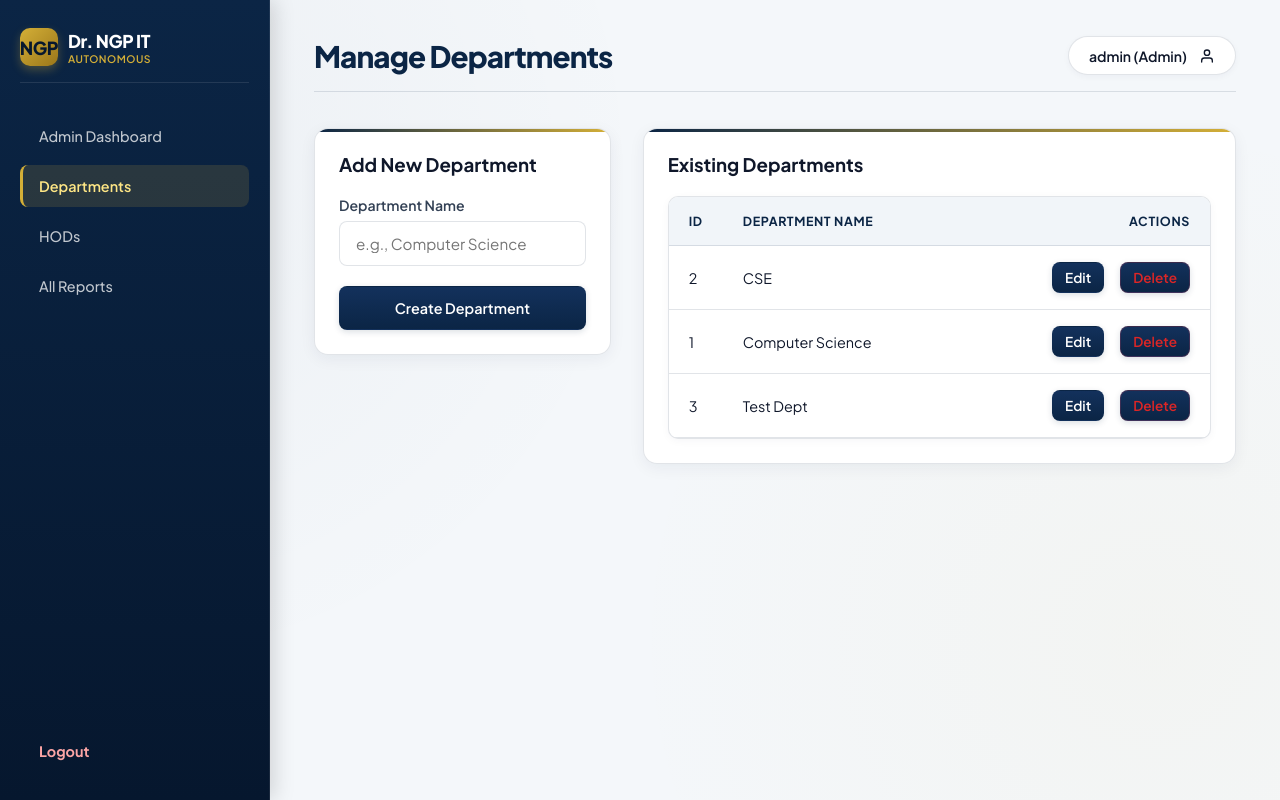
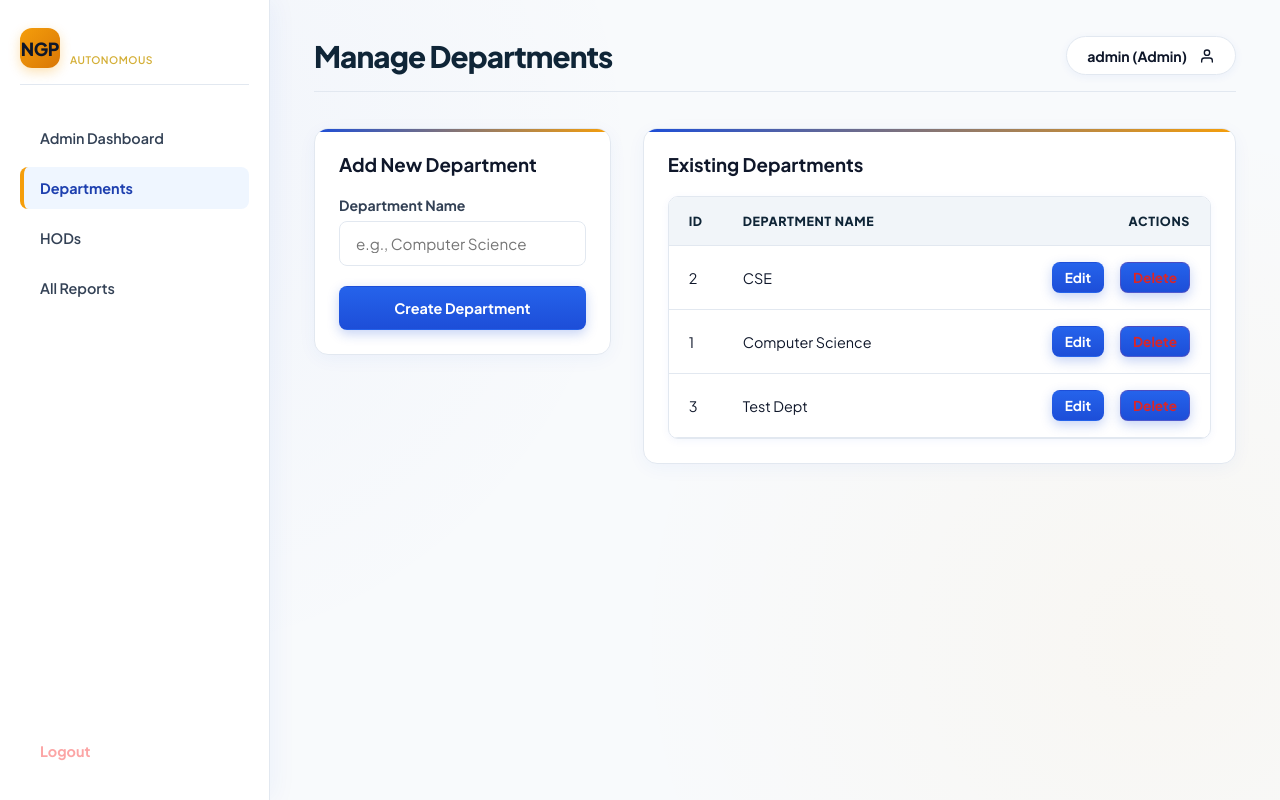
Before and after one commit to ARUN-1-tech/Attendance_System, a Django app: page /adminpanel/departments/ in a window 1280 px wide. Run offline with Django 5.2, Linux system fonts and the light colour scheme; a user stored in the database is signed in; data comes from the database, SQL or seed files in the repository.

Commit message:
style(ui): Update ERP portal to bright color palette and add smooth micro-animations

```diff
--- a/static/css/style.css
+++ b/static/css/style.css
@@ -1,26 +1,27 @@
-/* Dr. NGP Institute of Technology - Django Templates Stylesheet */
+/* Dr. NGP Institute of Technology - Bright Django Templates Stylesheet */
 @import url('https://fonts.googleapis.com/css2?family=Plus+Jakarta+Sans:wght@300;400;500;600;700;800&display=swap');
 
 :root {
-    --ngp-navy: #0B2545;
-    --ngp-navy-deep: #06172E;
-    --ngp-navy-light: #13315C;
-    --ngp-gold: #D4AF37;
-    --ngp-gold-light: rgba(212, 175, 55, 0.15);
+    --ngp-blue: #1D4ED8;
+    --ngp-blue-dark: #1E40AF;
+    --ngp-blue-light: #EFF6FF;
+    --ngp-gold: #F59E0B;
+    --ngp-gold-dark: #D97706;
+    --ngp-gold-light: #FEF3C7;
 
-    --bg-main: #F4F7FA;
+    --bg-main: #F8FAFC;
     --bg-secondary: #ffffff;
-    --card-bg: rgba(255, 255, 255, 0.95);
-    --border-overlay: rgba(11, 37, 69, 0.12);
-    --border-gold: rgba(212, 175, 55, 0.4);
+    --card-bg: #ffffff;
+    --border-overlay: #E2E8F0;
+    --border-gold: #FCD34D;
 
     --text-primary: #0F172A;
     --text-secondary: #334155;
     --text-muted: #64748B;
 
-    --accent: #0B2545;
-    --accent-hover: #13315C;
-    --accent-glow: rgba(11, 37, 69, 0.15);
+    --accent: #1D4ED8;
+    --accent-hover: #1E40AF;
+    --accent-glow: rgba(29, 78, 216, 0.15);
     --success: #059669;
     --danger: #DC2626;
 
@@ -42,20 +43,32 @@ body {
     display: flex;
     overflow-x: hidden;
     background-image:
-        radial-gradient(circle at 10% 20%, rgba(11, 37, 69, 0.03) 0%, transparent 40%),
-        radial-gradient(circle at 90% 80%, rgba(212, 175, 55, 0.04) 0%, transparent 40%);
+        radial-gradient(circle at 10% 20%, rgba(29, 78, 216, 0.03) 0%, transparent 40%),
+        radial-gradient(circle at 90% 80%, rgba(245, 158, 11, 0.04) 0%, transparent 40%);
     background-attachment: fixed;
 }
 
-/* Glass Panels */
+@keyframes fadeInUp {
+    from {
+        opacity: 0;
+        transform: translateY(12px);
+    }
+    to {
+        opacity: 1;
+        transform: translateY(0);
+    }
+}
+
+/* Glass & Card Panels */
 .glass-panel {
     background: var(--card-bg);
     border: 1px solid var(--border-overlay);
     border-radius: 14px;
-    box-shadow: 0 4px 16px rgba(11, 37, 69, 0.06);
-    transition: transform 0.25s ease, box-shadow 0.25s ease;
+    box-shadow: 0 4px 20px -2px rgba(29, 78, 216, 0.06);
+    transition: transform 0.25s cubic-bezier(0.16, 1, 0.3, 1), box-shadow 0.25s cubic-bezier(0.16, 1, 0.3, 1);
     position: relative;
     overflow: hidden;
+    animation: fadeInUp 0.35s ease-out;
 }
 
 .glass-panel::before {
@@ -65,14 +78,15 @@ body {
     left: 0;
     width: 100%;
     height: 3px;
-    background: linear-gradient(90deg, var(--ngp-navy) 0%, var(--ngp-gold) 100%);
+    background: linear-gradient(90deg, var(--ngp-blue) 0%, var(--ngp-gold) 100%);
 }
 
 .glass-panel:hover {
-    box-shadow: 0 8px 24px rgba(11, 37, 69, 0.1);
+    box-shadow: 0 8px 24px -4px rgba(29, 78, 216, 0.12);
+    transform: translateY(-2px);
 }
 
-/* Sidebar */
+/* Bright Side Panel */
 .sidebar {
     width: var(--sidebar-w);
     height: 100vh;
@@ -83,10 +97,10 @@ body {
     display: flex;
     flex-direction: column;
     z-index: 100;
-    background: linear-gradient(180deg, #0B2545 0%, #06172E 100%);
-    border-right: 1px solid rgba(255, 255, 255, 0.08);
-    box-shadow: 4px 0 20px rgba(0, 0, 0, 0.15);
-    color: #FFFFFF;
+    background: #FFFFFF;
+    border-right: 1px solid var(--border-overlay);
+    box-shadow: 4px 0 24px rgba(29, 78, 216, 0.05);
+    color: var(--text-primary);
 }
 
 .sidebar .logo {
@@ -94,27 +108,27 @@ body {
     font-weight: 800;
     margin-bottom: 2rem;
     text-align: left;
-    color: #FFFFFF;
+    color: var(--text-primary);
     letter-spacing: -0.02em;
     display: flex;
     align-items: center;
     gap: 10px;
     padding-bottom: 1rem;
-    border-bottom: 1px solid rgba(255, 255, 255, 0.1);
+    border-bottom: 1px solid var(--border-overlay);
 }
 
 .sidebar .logo-crest {
-    width: 38px;
-    height: 38px;
-    border-radius: 10px;
-    background: linear-gradient(135deg, var(--ngp-gold) 0%, #9B771A 100%);
-    color: #06172E;
+    width: 40px;
+    height: 40px;
+    border-radius: 12px;
+    background: linear-gradient(135deg, var(--ngp-gold) 0%, var(--ngp-gold-dark) 100%);
+    color: #0F172A;
     font-weight: 900;
     font-size: 18px;
     display: flex;
     align-items: center;
     justify-content: center;
-    box-shadow: 0 4px 10px rgba(212, 175, 55, 0.3);
+    box-shadow: 0 4px 12px rgba(245, 158, 11, 0.3);
 }
 
 .nav-links {
@@ -127,27 +141,27 @@ body {
 
 .nav-links li a {
     text-decoration: none;
-    color: rgba(255, 255, 255, 0.75);
+    color: var(--text-secondary);
     padding: 0.75rem 1rem;
     border-radius: 8px;
     display: block;
-    font-weight: 500;
+    font-weight: 600;
     font-size: 0.9rem;
-    transition: all 0.2s ease;
-    border-left: 3px solid transparent;
+    transition: all 0.2s cubic-bezier(0.16, 1, 0.3, 1);
+    border-left: 4px solid transparent;
 }
 
 .nav-links li a:hover {
-    background: rgba(255, 255, 255, 0.08);
-    color: #FFFFFF;
+    background: var(--ngp-blue-light);
+    color: var(--ngp-blue);
     transform: translateX(4px);
 }
 
 .nav-links li a.active {
-    background: rgba(212, 175, 55, 0.15);
-    color: #FEE685;
+    background: var(--ngp-blue-light);
+    color: var(--ngp-blue-dark);
     border-left-color: var(--ngp-gold);
-    font-weight: 600;
+    font-weight: 700;
 }
 
 /* Main Content */
@@ -171,7 +186,7 @@ body {
     font-size: 1.85rem;
     font-weight: 800;
     letter-spacing: -0.03em;
-    color: var(--ngp-navy);
+    color: #0F2537;
 }
 
 .user-profile {
@@ -179,12 +194,12 @@ body {
     display: flex;
     align-items: center;
     gap: 0.75rem;
-    font-weight: 600;
+    font-weight: 700;
     font-size: 0.88rem;
     background: #FFFFFF;
     border: 1px solid var(--border-overlay);
     border-radius: 100px;
-    box-shadow: 0 2px 6px rgba(11, 37, 69, 0.04);
+    box-shadow: 0 2px 8px rgba(29, 78, 216, 0.06);
 }
 
 /* Buttons and Inputs */
@@ -192,25 +207,29 @@ body {
     padding: 0.75rem 1.4rem;
     border-radius: 8px;
     border: 1px solid transparent;
-    font-weight: 600;
+    font-weight: 700;
     font-size: 0.9rem;
     cursor: pointer;
-    transition: all 0.2s cubic-bezier(0.4, 0, 0.2, 1);
+    transition: all 0.2s cubic-bezier(0.16, 1, 0.3, 1);
     text-decoration: none;
     display: inline-flex;
     align-items: center;
     justify-content: center;
     gap: 8px;
     color: #FFFFFF;
-    background-color: var(--ngp-navy);
-    background-image: linear-gradient(180deg, #13315C 0%, #0B2545 100%);
-    box-shadow: 0 2px 6px rgba(11, 37, 69, 0.15);
+    background-color: var(--ngp-blue);
+    background-image: linear-gradient(180deg, #2563EB 0%, #1D4ED8 100%);
+    box-shadow: 0 4px 12px rgba(29, 78, 216, 0.25);
 }
 
 .btn:hover {
-    transform: translateY(-1px);
-    box-shadow: 0 4px 12px rgba(11, 37, 69, 0.25);
-    background-color: #081D37;
+    transform: translateY(-2px);
+    box-shadow: 0 6px 16px rgba(29, 78, 216, 0.35);
+    background-color: var(--ngp-blue-dark);
+}
+
+.btn:active {
+    transform: scale(0.97);
 }
 
 .form-group {
@@ -222,7 +241,7 @@ body {
     margin-bottom: 0.4rem;
     color: var(--text-secondary);
     font-size: 0.88rem;
-    font-weight: 600;
+    font-weight: 700;
 }
 
 .form-control {
@@ -275,7 +294,7 @@ body {
     border-radius: 10px;
     background: #FFFFFF;
     border: 1px solid var(--border-overlay);
-    box-shadow: 0 2px 8px rgba(11, 37, 69, 0.04);
+    box-shadow: 0 2px 8px rgba(29, 78, 216, 0.05);
 }
 
 table {
@@ -292,15 +311,15 @@ th, td {
 
 th {
     background: #F1F5F9;
-    color: var(--ngp-navy);
-    font-weight: 700;
+    color: #0F2537;
+    font-weight: 800;
     text-transform: uppercase;
     font-size: 0.78rem;
     letter-spacing: 0.05em;
 }
 
 tr:hover td {
-    background: #F8FAFC;
+    background: var(--ngp-blue-light);
 }
 
 /* Alerts */
```
Also changed, not shown: other parts of static/css/style.css (+12 -10 lines), frontend/src/components/Login.jsx (+18 -16 lines), frontend/src/components/Sidebar.jsx (+16 -15 lines), frontend/src/index.css (+174 -110 lines).
